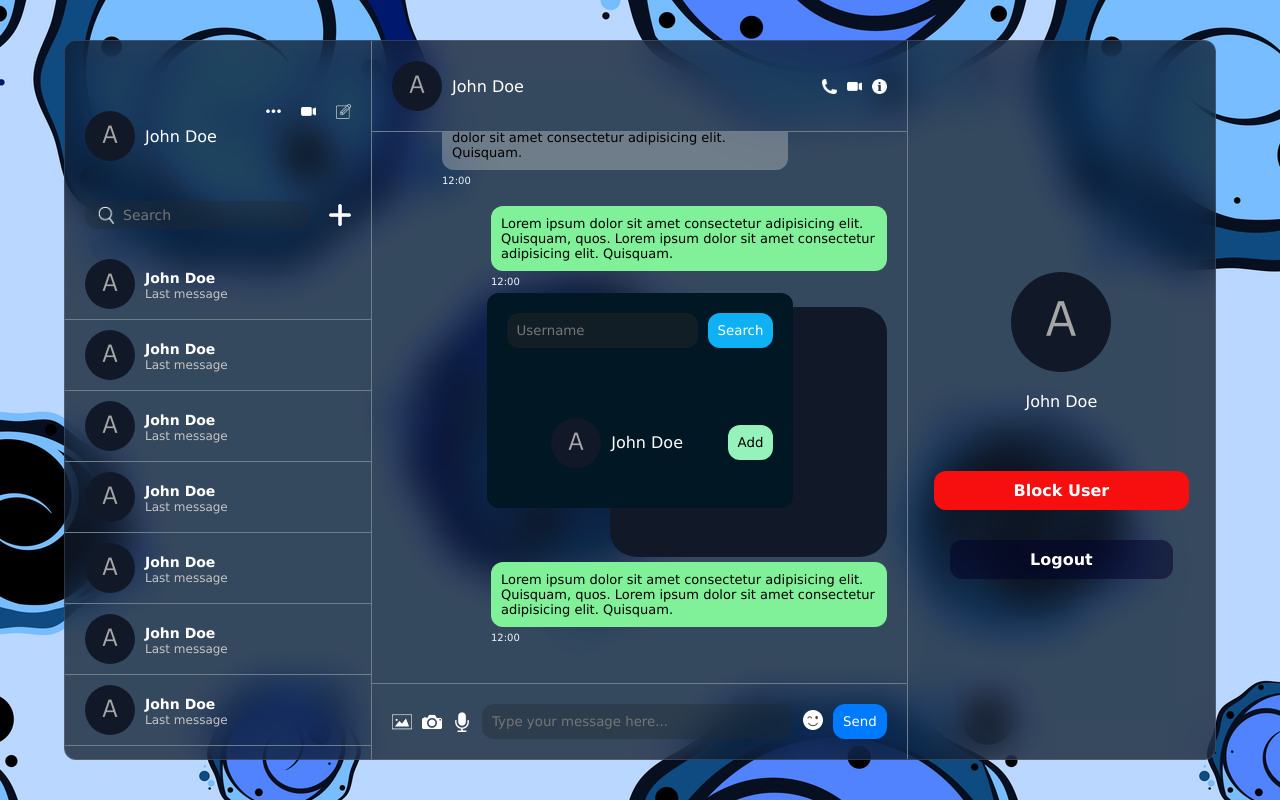
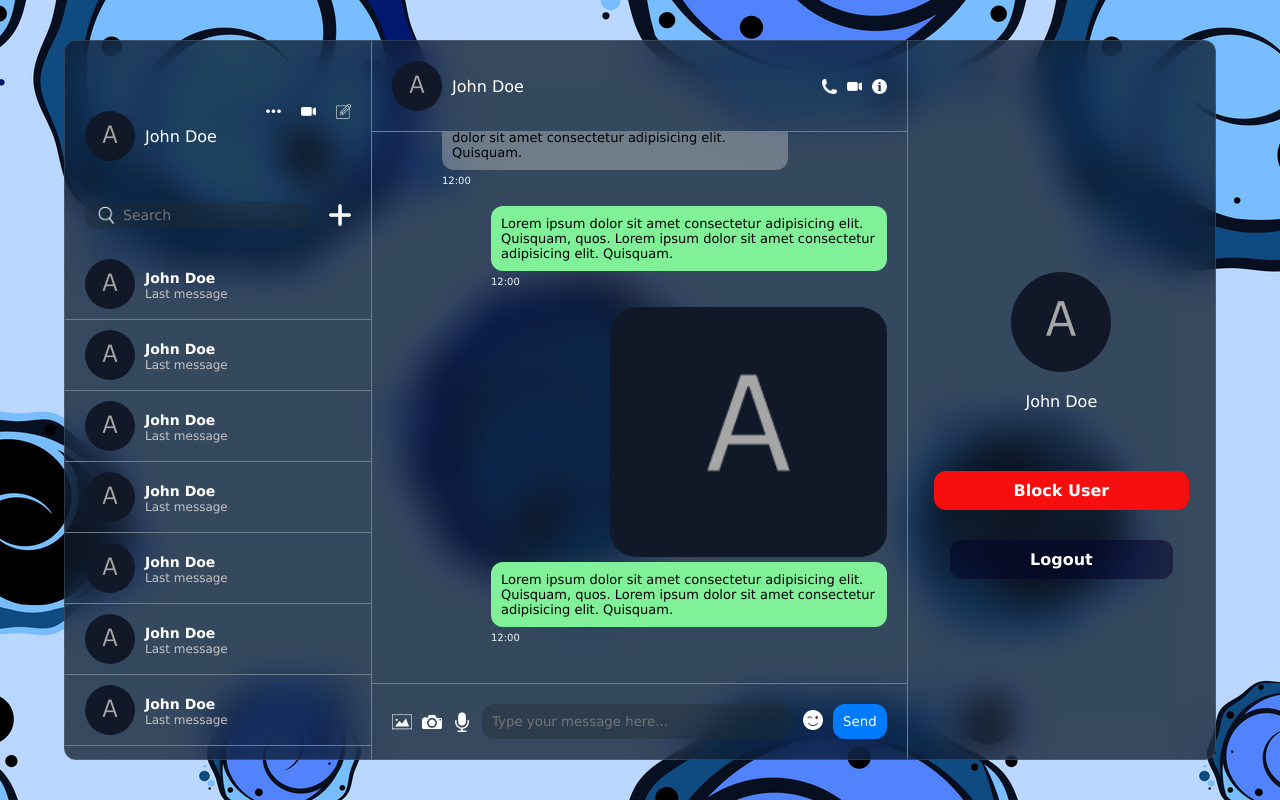
Before and after one commit to KusalyaDeZoysa/Chat-App, a React (Vite) app: page / in a window 1280 px wide. Built offline with nearby package versions, Linux system fonts and the light colour scheme.

Commit message:
Changed visibility of add user component

```diff
--- a/src/components/addUser/addUser.css
+++ b/src/components/addUser/addUser.css
@@ -9,7 +9,7 @@
     margin: auto;
     background-color: #021724;
     border-radius: 12px;
-    padding: 20px;
+    padding: 20px 50px;
 
     form {
         display: flex;
@@ -40,11 +40,14 @@
     margin-top: 50px;
     display: flex;
     align-items: center;
+    justify-content: flex-start;
+    gap: 10px;
 
     .detail {
         display: flex;
         flex-direction: row;
         align-items: center;
+        justify-content: flex-start;
         gap: 10px;
         /* flex-wrap: nowrap; */
 
@@ -66,7 +69,7 @@
         color: #000;
         border: none;
         outline: none;
-        padding: 10px;
+        padding: 10px 20px;
         border-radius: 12px;
         cursor: pointer;
     }
--- a/src/components/list/chatList/ChatList.jsx
+++ b/src/components/list/chatList/ChatList.jsx
@@ -66,7 +66,7 @@ export default function ChatList() {
                     <p>Last message</p>
                 </div>
             </div>
-            <AddUser/>
+            {addMode && <AddUser/>}
         </div>
     )
 }
```
